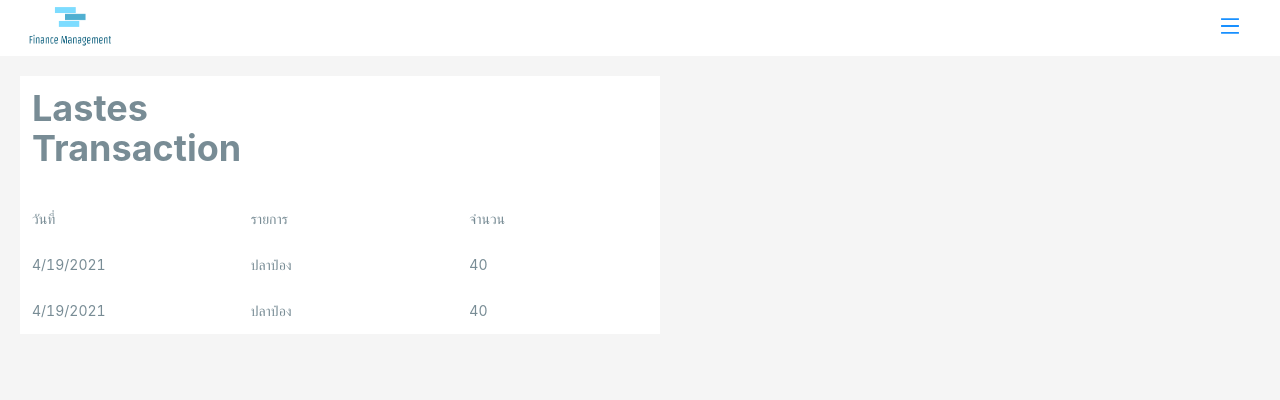
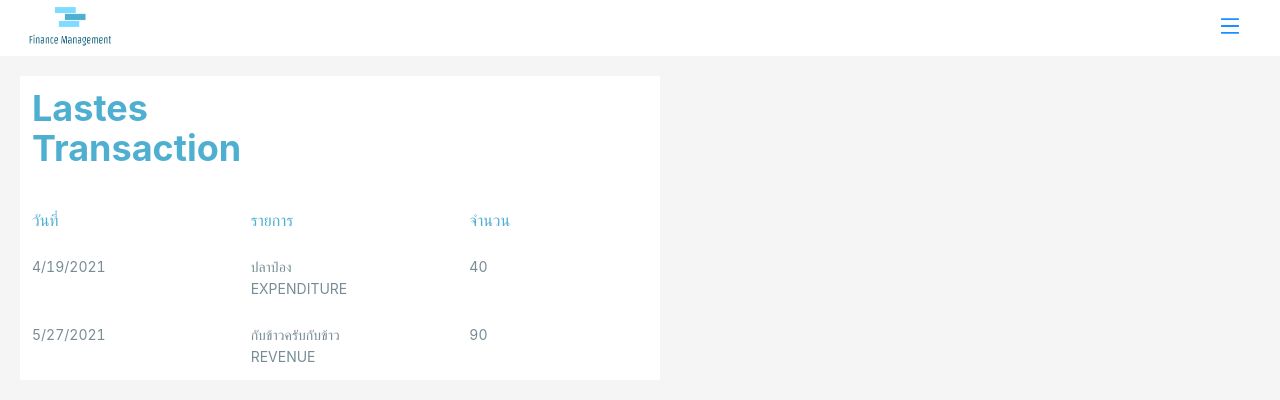
Before and after one commit to Jetnipat-c/mini-project-frontend, a Next.js app: page / in a window 1280 px wide. Shown: the top 400 px of the page. Built offline with nearby package versions, Linux system fonts and the light colour scheme; no server answers.

Commit message:
:build: -> tranType

```diff
--- a/components/LastTransaction.tsx
+++ b/components/LastTransaction.tsx
@@ -10,32 +10,40 @@ const LastTransaction = () => {
     },
     {
       userID: 1,
-      tranDate: "4/19/2021",
-      tranNote: "ปลาป๋อง",
-      tranType: "EXPENDITURE",
-      tranAmount: 40,
+      tranDate: "5/27/2021",
+      tranNote: "กับข้าวครับกับข้าว",
+      tranType: "REVENUE",
+      tranAmount: 90,
       tranID: 2,
     },
   ];
   return (
     <div className="p-5">
-      <div className="grid grid-cols-3 gap-4 max-w-screen-sm bg-white text-title dark:bg-bgnav dark:text-primary ">
+      <div className="grid grid-cols-3 gap-4 max-w-screen-sm bg-white text-primary dark:bg-bgnav dark:text-primary ">
         <div className="col-start-1 col-span-3 m-3 text-4xl font-bold ">
           Lastes <br />
           Transaction
         </div>
-        <div className="col-start-1 m-3">วันที่</div>
-        <div className="col-start-2 m-3">รายการ</div>
-        <div className="col-start-3 m-3">จำนวน</div>
+        <div className="col-start-1 m-3 text-base ">วันที่</div>
+        <div className="col-start-2 m-3 text-base">รายการ</div>
+        <div className="col-start-3 m-3 text-base">จำนวน</div>
       </div>
-      <div >
-      {data.map((item,index)=>{
-            return (<div className="grid grid-cols-3 gap-4 max-w-screen-sm bg-white text-title dark:bg-bgnav dark:text-primary " key={index}>
-                {/* <div className="col-start-1 col-span-3 m-3 m-3"></div> */}
-                <div className="col-start-1 col-end-2 m-3">{item.tranDate}</div>
-                <div className="col-start-2 col-end-3 m-3">{item.tranNote}</div>
-                <div className="col-start-3 col-end-4 m-3">{item.tranAmount}</div>
-            </div>)
+      <div>
+        {data.map((item, index) => {
+          return (
+            <div
+              className="grid grid-cols-3 gap-4 max-w-screen-sm bg-white text-title dark:bg-bgnav dark:text-primary "
+              key={index}
+            >
+              {/* <div className="col-start-1 col-span-3 m-3 m-3"></div> */}
+              <div className="col-start-1 col-end-2 m-3">{item.tranDate}</div>
+              <div className="col-start-2 col-end-3 m-3">
+                <div>{item.tranNote}</div>
+                <div>{item.tranType}</div>
+              </div>
+              <div className="col-start-3 col-end-4 m-3">{item.tranAmount}</div>
+            </div>
+          );
         })}
       </div>
     </div>
```
